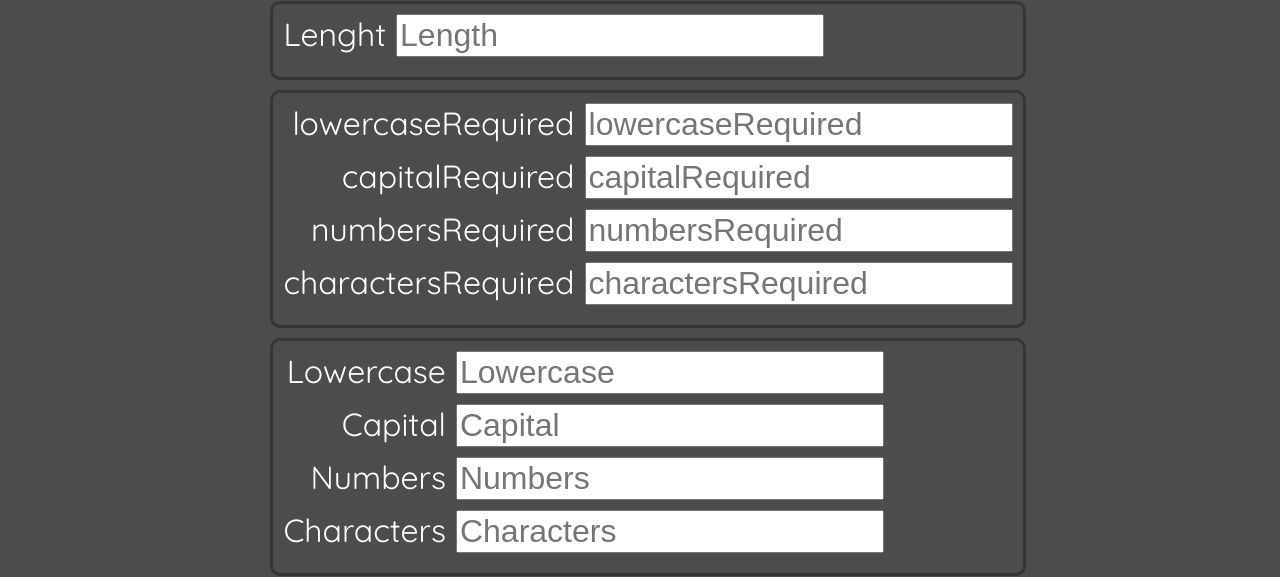
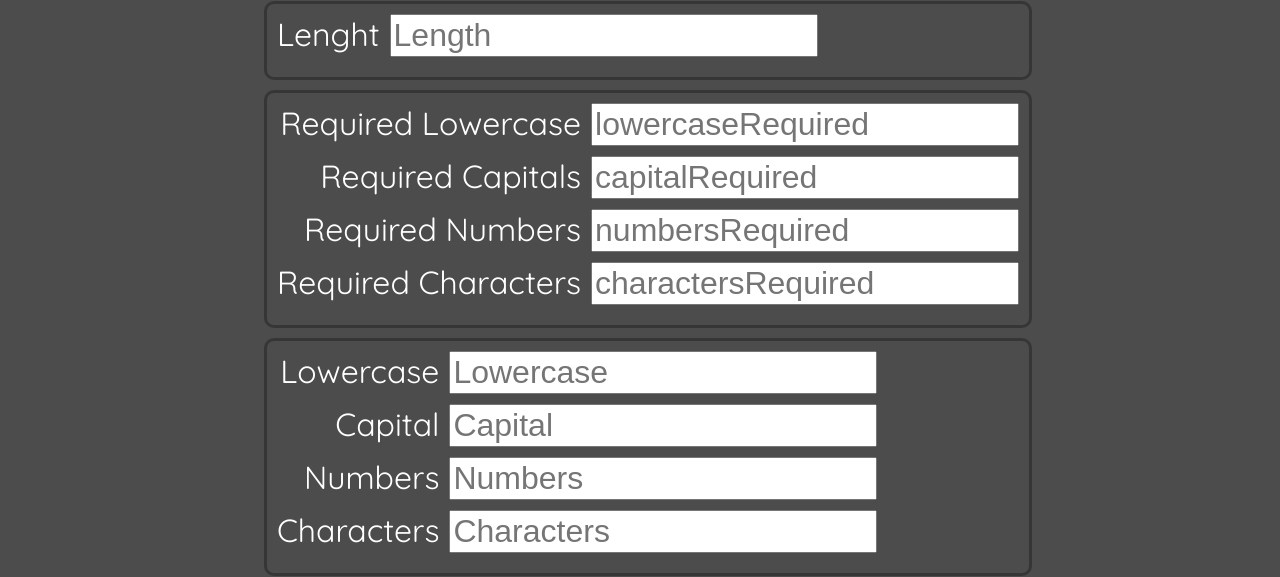
Before and after one commit to curesium/tantalum, a plain HTML site: page #tantalum/tantalum.html in a window 1280 px wide. Shown: the part 262-839 px from the top of the page. Drawn offline with Linux system fonts and the light colour scheme.

Commit message:
Renamed the labels

```diff
--- a/#tantalum/tantalum.html
+++ b/#tantalum/tantalum.html
@@ -27,22 +27,22 @@
 
             <div id="requiredAmounts">
               <div class="item">
-                <label for="lowercaseRequired">lowercaseRequired</label>
+                <label for="lowercaseRequired">Required Lowercase</label>
                 <input type="number" name="lowercaseRequired" min="0" placeholder="lowercaseRequired">
               </div>
 
               <div class="item">
-                <label for="capitalRequired">capitalRequired</label>
+                <label for="capitalRequired">Required Capitals</label>
                 <input type="number" name="capitalRequired" min="0" placeholder="capitalRequired">
               </div>
 
               <div class="item">
-                <label for="lowercaseRequired">numbersRequired</label>
+                <label for="lowercaseRequired">Required Numbers</label>
                 <input type="number" name="numbersRequired" min="0" placeholder="numbersRequired">
               </div>
 
               <div class="item">
-                <label for="charactersRequired">charactersRequired</label>
+                <label for="charactersRequired">Required Characters</label>
                 <input type="number" name="charactersRequired" min="0" placeholder="charactersRequired">
               </div>
             </div>
```
